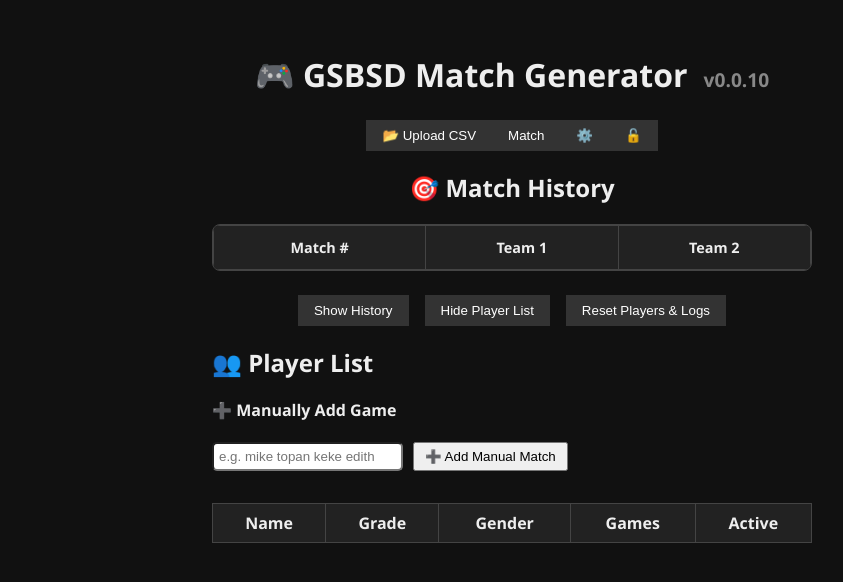
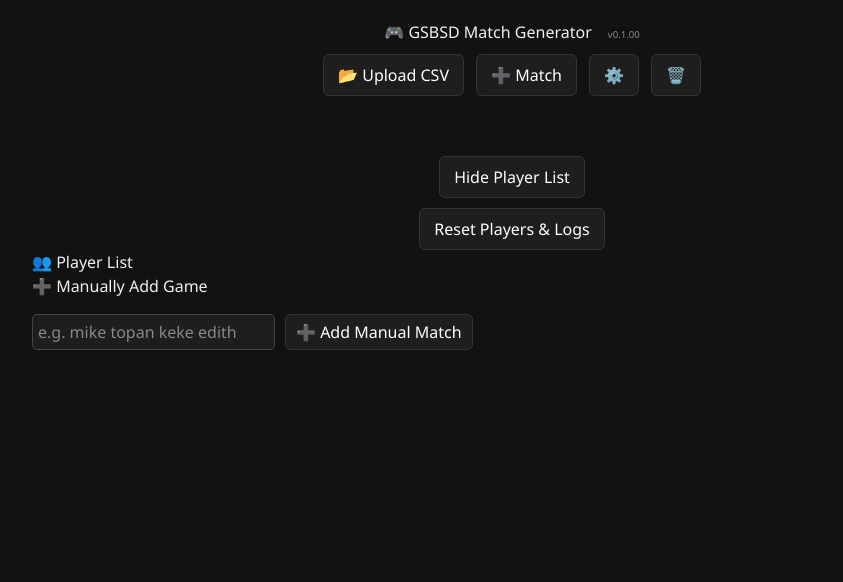
Before and after one commit to Mihka-el/GSBSD, a React (Create React App) app: page / in a window 1280 px wide. Both pictures are taken after a click on the button "Show Player List". Shown: the top 582 px of the page, without its empty margins (128-971 px from the left). Built offline with nearby package versions, Linux system fonts and the light colour scheme.

Commit message:
Layout Revamp

```diff
--- a/package.json
+++ b/package.json
@@ -7,10 +7,13 @@
     "@testing-library/jest-dom": "^6.6.3",
     "@testing-library/react": "^16.3.0",
     "@testing-library/user-event": "^13.5.0",
+    "autoprefixer": "^10.4.14",
     "papaparse": "^5.5.2",
+    "postcss": "^8.4.31",
     "react": "^19.1.0",
     "react-dom": "^19.1.0",
     "react-scripts": "5.0.1",
+    "tailwindcss": "^3.3.5",
     "web-vitals": "^2.1.4"
   },
   "scripts": {
--- /dev/null
+++ b/postcss.config.js
@@ -0,0 +1,6 @@
+module.exports = {
+  plugins: [
+    require('tailwindcss'),
+    require('autoprefixer'),
+  ],
+}
--- a/src/App.css
+++ b/src/App.css
@@ -1,117 +1,169 @@
+/* 🌒 App.css – includes scrollable player list fix */
 body {
-  background-color: #111;
-  color: #eee;
-  font-family: 'Segoe UI', sans-serif;
   margin: 0;
-  padding: 0;
+  background-color: #121212;
+  color: #f0f0f0;
+  font-family: "Segoe UI", sans-serif;
 }
 
-.App {
-  max-width: 600px;
+.app {
+  padding: 20px;
+  max-width: 1000px;
   margin: auto;
-  padding: 2rem;
 }
 
-.app-title {
+.header {
   text-align: center;
-  font-size: 2rem;
-  margin-bottom: 1.5rem;
+  margin-bottom: 20px;
 }
 
-.match-section {
-  text-align: center;
-  margin-bottom: 1.5rem;
+.menu {
+  display: flex;
+  justify-content: center;
+  gap: 12px;
+  flex-wrap: wrap;
+  margin-top: 10px;
 }
 
-.scroll-container {
-  max-height: 300px;
-  overflow-y: auto;
-  margin: 1em auto;
-  max-width: 100%;
-  border: 1px solid #444;
-  border-radius: 8px;
+button {
   background-color: #1e1e1e;
+  color: white;
+  border: 1px solid #333;
+  padding: 8px 14px;
+  border-radius: 6px;
+  cursor: pointer;
+  transition: background-color 0.2s;
 }
 
-.team-table {
-  width: 100%;
-  border-collapse: collapse;
-  background-color: #222;
-  font-size: 0.9em;
+button:hover {
+  background-color: #2d2d2d;
 }
 
-.team-table th,
-.team-table td {
-  padding: 12px;
-  border: 1px solid #444;
+.upload-box {
+  margin: 1rem auto;
   text-align: center;
 }
 
-.center {
-  text-align: center;
-  margin: 1rem 0;
+.advanced-options {
+  margin: 1rem auto;
+  padding: 10px;
+  background-color: #1e1e1e;
+  border-radius: 8px;
+  display: flex;
+  flex-direction: column;
+  gap: 10px;
+  max-width: 300px;
 }
 
-.controls {
+.match-grid {
+  display: grid;
+  grid-template-columns: repeat(auto-fill, minmax(250px, 1fr));
+  gap: 16px;
+  max-height: 420px;
+  overflow-y: auto;
+  padding: 10px 0;
+}
+
+.match-card {
+  background-color: #1f1f1f;
+  padding: 16px;
+  border-radius: 12px;
+  box-shadow: 0 4px 10px rgba(0, 0, 0, 0.4);
+  position: relative;
+}
+
+.match-header {
+  display: flex;
+  justify-content: space-between;
+  font-weight: bold;
+  margin-bottom: 10px;
+}
+
+.delete-button {
+  color: red;
+  cursor: pointer;
+}
+
+.teams div {
+  margin-bottom: 6px;
+}
+
+.actions {
+  margin-top: 20px;
   display: flex;
   flex-direction: column;
-  gap: 1rem;
   align-items: center;
+  gap: 10px;
 }
 
-.upload-box {
+.player-cards-wrapper {
+  display: grid;
+  grid-template-columns: repeat(auto-fit, minmax(220px, 1fr));
+  gap: 16px;
+  margin-top: 20px;
+}
+
+.player-grade-card {
+  background-color: #1e1e1e;
+  border-radius: 10px;
+  padding: 1rem;
+  box-shadow: 0 0 10px rgba(0, 0, 0, 0.3);
+  max-height: 250px;
+  overflow-y: auto;
+}
+
+.player-grade-card h3 {
+  margin-bottom: 0.5rem;
   text-align: center;
 }
 
-.batch-gen {
-  display: flex;
-  gap: 0.5rem;
-  align-items: center;
+.player-grade-card ul {
+  list-style: none;
+  padding: 0;
+  margin: 0;
 }
 
-.toggle-btns {
-  display: flex;
-  gap: 1rem;
+.player-grade-card li {
+  margin-bottom: 0.5rem;
+  font-size: 0.95rem;
+  white-space: nowrap;
 }
 
-.main-btn,
-.secondary-btn {
-  background-color: #333;
-  color: white;
-  border: none;
-  padding: 0.5rem 1rem;
-  cursor: pointer;
+/* Scrollbar styling */
+.player-grade-card::-webkit-scrollbar {
+  width: 6px;
 }
 
-.main-btn:hover,
-.secondary-btn:hover {
-  background-color: #555;
+.player-grade-card::-webkit-scrollbar-thumb {
+  background-color: #444;
+  border-radius: 6px;
 }
 
-.player-table {
-  width: 100%;
-  margin-top: 2rem;
-  border-collapse: collapse;
-  background-color: #222;
+.player-grade-card::-webkit-scrollbar-track {
+  background-color: transparent;
 }
 
-.player-table th,
-.player-table td {
-  border: 1px solid #444;
-  padding: 8px;
-  text-align: center;
+@media (max-width: 600px) {
+  .menu {
+    flex-direction: column;
+    align-items: center;
+  }
+  .match-grid {
+    grid-template-columns: 1fr;
+  }
 }
 
-.history {
-  margin-top: 2rem;
+input[type="text"],
+input[type="number"] {
+  background-color: #1e1e1e;
+  color: #ffffff; /* or #f0f0f0 */
+  border: 1px solid #444;
+  padding: 6px 10px;
+  border-radius: 6px;
+  outline: none;
 }
-.scroll-container::-webkit-scrollbar {
-  width: 6px;
+
+input[type="text"]::placeholder,
+input[type="number"]::placeholder {
+  color: #888;
 }
-.scroll-container::-webkit-scrollbar-thumb {
-  background: #555;
-  border-radius: 4px;
-}
-.scroll-container::-webkit-scrollbar-thumb:hover {
-  background: #777;
-}
--- a/src/App.js
+++ b/src/App.js
@@ -1,10 +1,7 @@
+// 🎮 App.js (Revamped with Card Layout)
 import React, { useState } from "react";
 import Papa from "papaparse";
 import "./App.css";
-
-// Custom Components
-import ManualGameAdd from "./components/ManualGameAdd";
-import MatchTable from "./components/MatchTable";
 import PlayerList from "./components/PlayerList";
 import { generateMatch } from "./utils/generateMatch";
 
@@ -12,26 +9,29 @@ function App() {
   const [players, setPlayers] = useState([]);
   const [generatedMatches, setGeneratedMatches] = useState([]);
   const [showPlayerList, setShowPlayerList] = useState(false);
-  const [showHistory, setShowHistory] = useState(false);
   const [showUpload, setShowUpload] = useState(false);
   const [showAdvancedOptions, setShowAdvancedOptions] = useState(false);
   const [allowSpecialPatterns, setAllowSpecialPatterns] = useState(false);
   const [allowMixedGender, setAllowMixedGender] = useState(false);
   const [deleteMode, setDeleteMode] = useState(false);
-  const DEMO_MODE = true;
+  const DEMO_MODE = false;
 
   const getGradeColor = (grade) => {
     switch (grade) {
-      case "S": return "gold";
-      case "A": return "red";
-      case "B": return "blue";
-      case "C": return "green";
-      default: return "white";
+      case "S":
+        return "gold";
+      case "A":
+        return "red";
+      case "B":
+        return "blue";
+      case "C":
+        return "green";
+      default:
+        return "white";
     }
   };
 
   const formatPlayer = (player) => {
-    if (!DEMO_MODE) return player.Name;
     return (
       <span style={{ color: getGradeColor(player.Grade), fontWeight: "bold" }}>
         [{player.Grade}] {player.Name}
@@ -50,10 +50,10 @@ function App() {
           Grade: p.Grade?.trim().toUpperCase() || "C",
           Gender: p.Gender?.trim().toUpperCase() || "M",
           "Games Played": parseInt(p["Games Played"] || "0", 10),
-          Active: p.Active === "TRUE" || p.Active === true
+          Active: p.Active === "TRUE" || p.Active === true,
         }));
         setPlayers(cleaned);
-      }
+      },
     });
   };
 
@@ -65,7 +65,9 @@ function App() {
     });
 
     if (!match || match.length !== 4) {
-      const allInactive = currentPlayers.every((p) => p.Active === false || p.Active === "FALSE");
+      const allInactive = currentPlayers.every(
+        (p) => p.Active === false || p.Active === "FALSE"
+      );
       if (allInactive) {
         currentPlayers = currentPlayers.map((p) => ({ ...p, Active: true }));
         match = generateMatch(currentPlayers, generatedMatches, {
@@ -82,7 +84,11 @@ function App() {
 
     const updatedPlayers = currentPlayers.map((p) =>
       match.find((m) => m.Name === p.Name)
-        ? { ...p, Active: false, "Games Played": parseInt(p["Games Played"]) + 1 }
+        ? {
+            ...p,
+            Active: false,
+            "Games Played": parseInt(p["Games Played"]) + 1,
+          }
         : p
     );
 
@@ -101,24 +107,35 @@ function App() {
   };
 
   const handleDeleteMatch = (index) => {
-    const updatedMatches = [...generatedMatches];
-    updatedMatches.splice(index, 1);
-    setGeneratedMatches(updatedMatches);
+    const updated = [...generatedMatches];
+    updated.splice(index, 1);
+    setGeneratedMatches(updated);
   };
 
   return (
-    <div className="App">
-      <h1 className="app-title">
+    <div className="app">
+      <header className="header">
+        <h1>
           🎮 GSBSD Match Generator
-        <span style={{ fontSize: "0.6em", marginLeft: "1rem", color: "#888" }}>
-          v0.0.10
+          <span
+            style={{ fontSize: "0.6em", marginLeft: "1rem", color: "#888" }}
+          >
+            v0.1.00
           </span>
         </h1>
-
-      <div className="match-section">
-        <button className="secondary-btn" onClick={() => setShowUpload(!showUpload)}>
-          {showUpload ? "Hide CSV Upload" : "📂 Upload CSV"}
+        <div className="menu">
+          <button onClick={() => setShowUpload(!showUpload)}>
+            {showUpload ? "Hide Upload" : "📂 Upload CSV"}
           </button>
+          <button onClick={generateOneMatch}>➕ Match</button>
+          <button onClick={() => setShowAdvancedOptions(!showAdvancedOptions)}>
+            ⚙️
+          </button>
+          <button onClick={() => setDeleteMode(!deleteMode)}>
+            {deleteMode ? "🔒" : "🗑️"}
+          </button>
+        </div>
+      </header>
 
       {showUpload && (
         <div className="upload-box">
@@ -126,14 +143,6 @@ function App() {
         </div>
       )}
 
-        <button className="main-btn" onClick={generateOneMatch}>Match</button>
-
-        <button className="secondary-btn" onClick={() => setShowAdvancedOptions(!showAdvancedOptions)}>
-          {showAdvancedOptions ? "⚙️" : "⚙️"}
-        </button>
-        <button className="secondary-btn" onClick={() => setDeleteMode(!deleteMode)}>
-          {deleteMode ? "🔒" : "🔓"}
-        </button>
       {showAdvancedOptions && (
         <div className="advanced-options">
           <label>
@@ -155,54 +164,44 @@ function App() {
         </div>
       )}
 
-        <h2>🎯 Match History</h2>
-
-        <MatchTable
-          generatedMatches={generatedMatches}
-          onDelete={handleDeleteMatch}
-          deleteMode={deleteMode}
-        />
+      <div className="match-grid">
+        {generatedMatches.map((match, index) => (
+          <div className="match-card" key={index}>
+            <div className="match-header">
+              Match {index + 1}
+              {deleteMode && (
+                <span
+                  className="delete-button"
+                  onClick={() => handleDeleteMatch(index)}
+                >
+                  ❌
+                </span>
+              )}
+            </div>
+            <div className="teams">
+              <div>
+                <strong>Team 1:</strong> {match.slice(0, 2).join(", ")}
+              </div>
+              <div>
+                <strong>Team 2:</strong> {match.slice(2, 4).join(", ")}
+              </div>
+            </div>
+          </div>
+        ))}
       </div>
 
-      <div className="controls">
-        <div className="toggle-btns">
-          <button className="secondary-btn" onClick={() => setShowHistory(!showHistory)}>
-            {showHistory ? "Hide History" : "Show History"}
-          </button>
-          <button className="secondary-btn" onClick={() => setShowPlayerList(!showPlayerList)}>
+      <div className="actions">
+        <button onClick={() => setShowPlayerList(!showPlayerList)}>
           {showPlayerList ? "Hide Player List" : "Show Player List"}
         </button>
-          <button className="main-btn" onClick={resetPlayers}>
-            Reset Players & Logs
-          </button>
+        <button onClick={resetPlayers}>Reset Players & Logs</button>
       </div>
-      </div>
-
-      {showHistory && (
-        <div className="history">
-          <h3>📜 Match History</h3>
-          <ol>
-            {generatedMatches.map((match, idx) => {
-              const team1 = match.slice(0, 2).map((name) => {
-                const p = players.find((pl) => pl.Name === name);
-                return DEMO_MODE && p ? `[${p.Grade}] ${p.Name}` : name;
-              }).join(", ");
-              const team2 = match.slice(2, 4).map((name) => {
-                const p = players.find((pl) => pl.Name === name);
-                return DEMO_MODE && p ? `[${p.Grade}] ${p.Name}` : name;
-              }).join(", ");
-              return <li key={idx}>Match {idx + 1}: {team1} vs {team2}</li>;
-            })}
-          </ol>
-        </div>
-      )}
 
       {showPlayerList && (
         <PlayerList
           players={players}
           setPlayers={setPlayers}
           setGeneratedMatches={setGeneratedMatches}
-          formatPlayer={formatPlayer}
         />
       )}
     </div>
--- a/src/components/PlayerList.js
+++ b/src/components/PlayerList.js
@@ -1,35 +1,65 @@
-// components/PlayerList.js
+// 🎮 PlayerList.js – Compact card layout with scroll, styled as "✅ Edith F - 0"
 import React from "react";
 import ManualGameAdd from "./ManualGameAdd";
 
-const PlayerList = ({ players, setPlayers, setGeneratedMatches, formatPlayer }) => {
+const getGradeColor = (grade) => {
+  switch (grade) {
+    case "S":
+      return "gold";
+    case "A":
+      return "red";
+    case "B":
+      return "blue";
+    case "C":
+      return "green";
+    default:
+      return "white";
+  }
+};
+
+const formatPlayer = (player) => {
   return (
-    <div className="preview">
+    <span style={{ color: getGradeColor(player.Grade), fontWeight: "bold" }}>
+      [{player.Grade}] {player.Name}
+    </span>
+  );
+};
+
+const PlayerList = ({ players, setPlayers, setGeneratedMatches }) => {
+  const grades = ["S", "A", "B", "C"];
+
+  return (
+    <div className="player-list">
       <h2>👥 Player List</h2>
-      <h4 style={{ marginTop: "1rem" }}>➕ Manually Add Game</h4>
+
+      <div className="manual-section">
+        <h4>➕ Manually Add Game</h4>
         <ManualGameAdd
           players={players}
           setPlayers={setPlayers}
           setGeneratedMatches={setGeneratedMatches}
         />
+      </div>
 
-      <table className="player-table">
-        <thead>
-          <tr>
-            {["Name", "Grade", "Gender", "Games", "Active"].map((key) => (
-              <th key={key}>{key}</th>
+      <div className="player-cards-wrapper">
+        {grades.map((grade) => {
+          const group = players.filter((p) => p.Grade === grade);
+          if (group.length === 0) return null;
+          return (
+            <div key={grade} className="player-grade-card">
+              <h3 style={{ color: getGradeColor(grade) }}>Grade {grade}</h3>
+              <ul className="scrollable-player-list">
+                {group.map((player, i) => (
+                  <li key={i}>
+                    {player.Active ? "✅" : "❌"} {player.Name} {player.Gender}{" "}
+                    - {player["Games Played"]}
+                  </li>
                 ))}
-          </tr>
-        </thead>
-        <tbody>
-          {players.map((player, index) => (
-            <tr key={index}>
-              {[formatPlayer(player), player.Grade, player.Gender, player["Games Played"], player.Active]
-                .map((val, i) => <td key={i}>{val}</td>)}
-            </tr>
-          ))}
-        </tbody>
-      </table>
+              </ul>
+            </div>
+          );
+        })}
+      </div>
     </div>
   );
 };
--- a/src/index.css
+++ b/src/index.css
@@ -1,3 +1,7 @@
+@tailwind base;
+@tailwind components;
+@tailwind utilities;
+
 body {
   margin: 0;
   font-family: -apple-system, BlinkMacSystemFont, 'Segoe UI', 'Roboto', 'Oxygen',
--- /dev/null
+++ b/tailwind.config.js
@@ -0,0 +1,9 @@
+module.exports = {
+  content: [
+    "./src/**/*.{js,jsx,ts,tsx}"
+  ],
+  theme: {
+    extend: {},
+  },
+  plugins: [],
+}
```
Also changed, not shown: 1 other file (tests, documents, lock files or other folders). Lines whose indentation alone changed are shown as unchanged.
